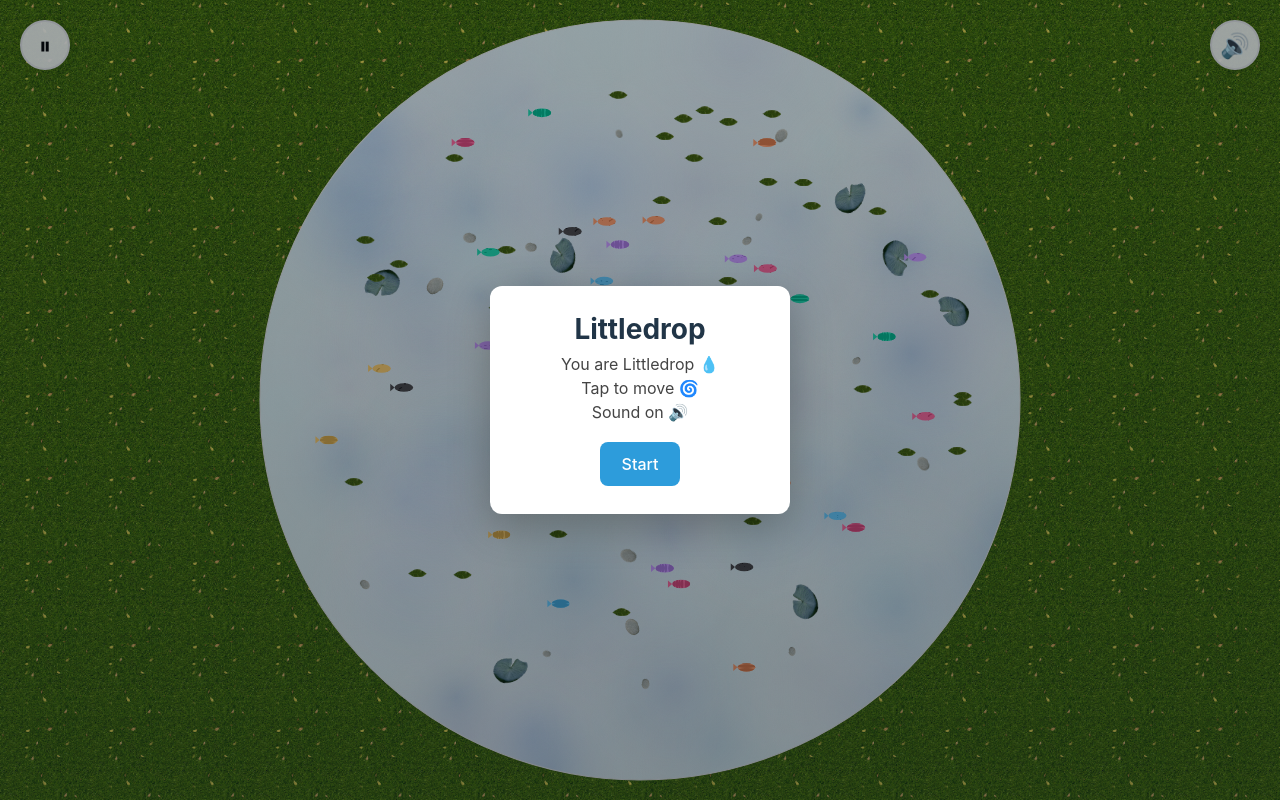
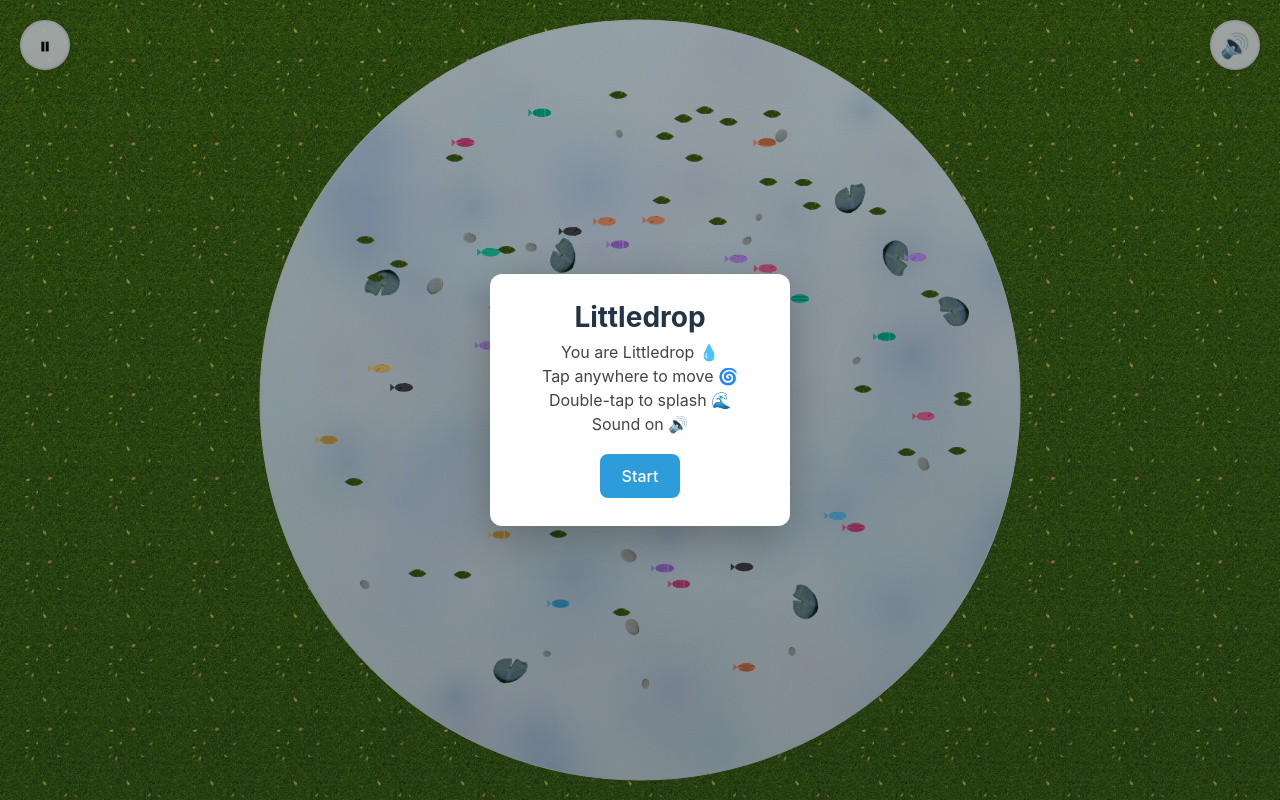
Before and after one commit to lewdry/littledrop, a Svelte app: page / in a window 1280 px wide. Built offline with nearby package versions, Linux system fonts and the light colour scheme.

Commit message:
Update splash screen instructions: add double-tap action for splash

```diff
--- a/src/App.svelte
+++ b/src/App.svelte
@@ -2106,7 +2106,7 @@
   <div id="splashOverlay">
     <div id="splashCard">
       <h1>Littledrop</h1>
-      <p>You are Littledrop 💧<br>Tap to move 🌀<br>Sound on 🔊</p>
+      <p>You are Littledrop 💧<br>Tap anywhere to move 🌀<br>Double-tap to splash 🌊<br>Sound on 🔊</p>
       <button id="startBtn" on:click={() => startGame()}>Start</button>
     </div>
   </div>
```
